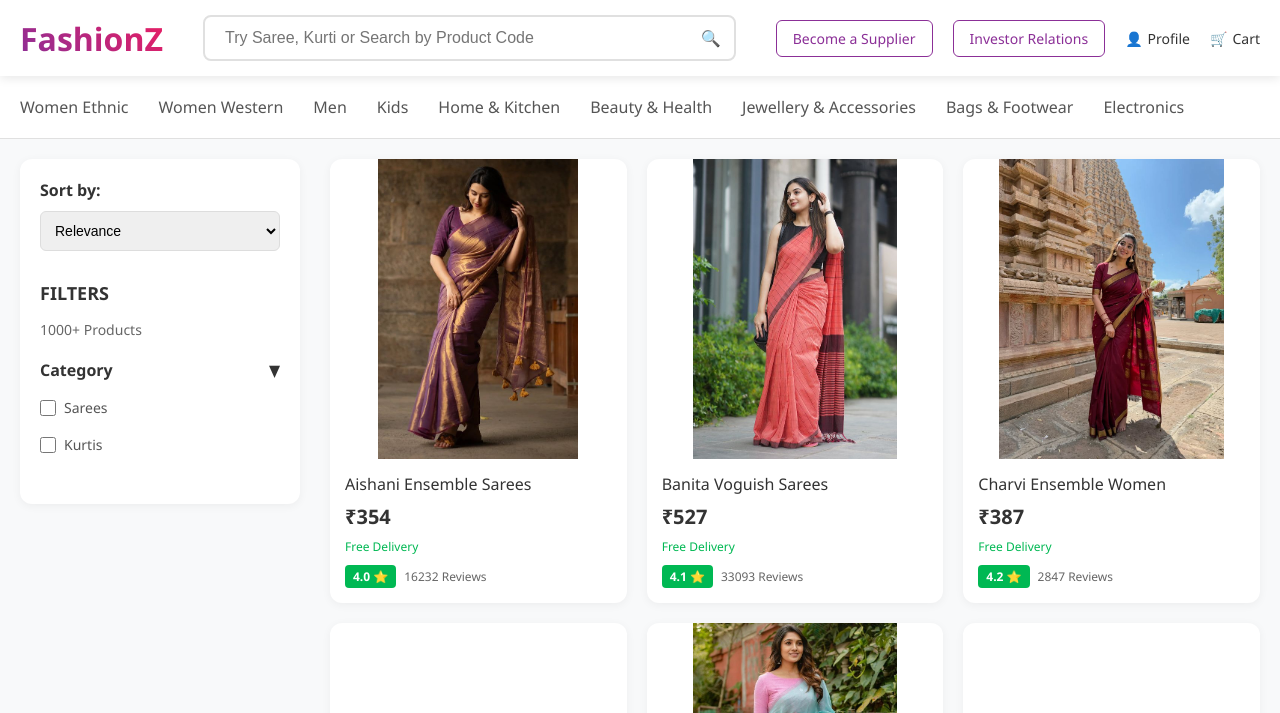
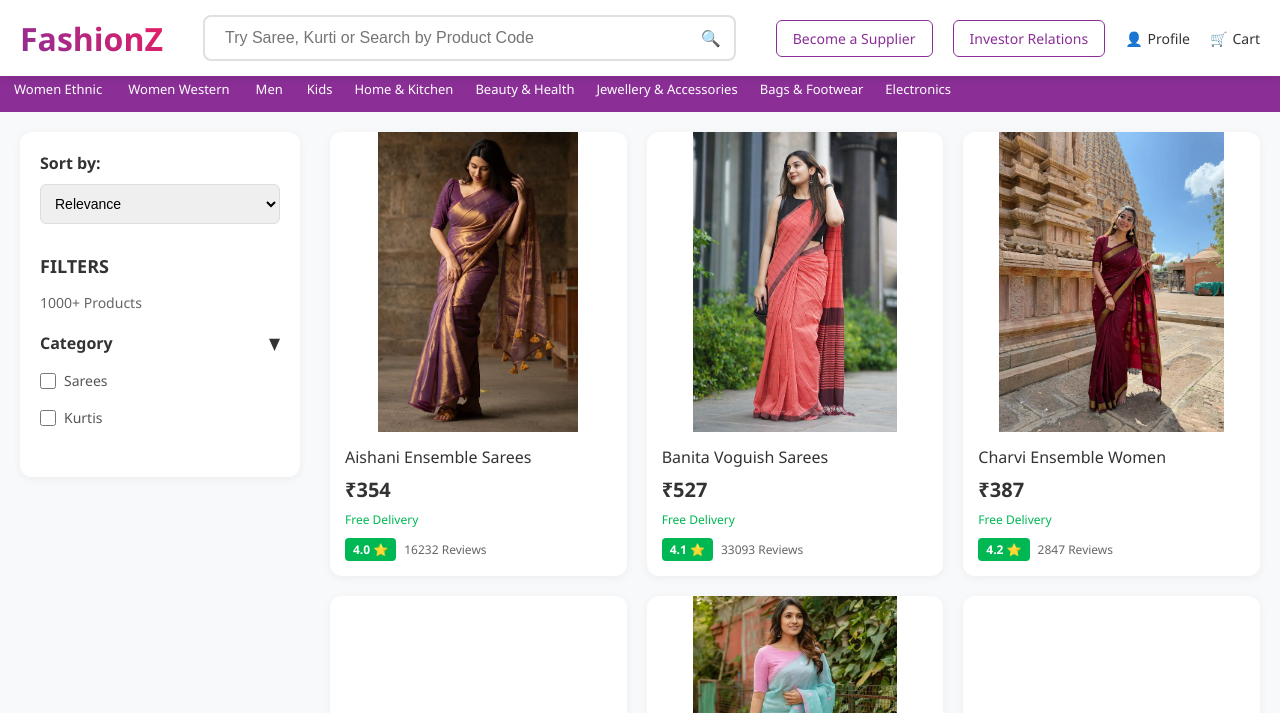
Before and after one commit to AISHWARYA83-m/FashionZ, a plain HTML site: page Women ethnic.html in a window 1280 px wide. Shown: the top 713 px of the page. Drawn offline with Linux system fonts and the light colour scheme.

Commit message:
Update Women ethnic.html

```diff
--- a/Women ethnic.html
+++ b/Women ethnic.html
@@ -106,35 +106,47 @@
 
         /* Navigation */
         .nav-bar {
-            background: white;
-            padding: 12px 0;
-            border-bottom: 1px solid #e0e0e0;
+            background: #8B2F97 !important;
+            padding: 4px 0 !important;
+            border-bottom: none !important;
+            min-height: 36px;
         }
 
         .nav-container {
             max-width: 1400px;
             margin: 0 auto;
-            padding: 0 20px;
+            padding: 0 10px;
         }
 
         .nav-menu {
             display: flex;
             list-style: none;
-            gap: 30px;
+            gap: 18px;
             overflow-x: auto;
+            font-size: 13px;
+            min-height: 28px;
         }
 
-        .nav-menu li {
-            cursor: pointer;
+        .nav-menu li,
+        .nav-menu li a {
+            color: #fff !important;
             font-weight: 500;
-            color: #555;
-            white-space: nowrap;
-            padding: 8px 0;
-            transition: color 0.3s ease;
+            text-decoration: none;
+            padding: 0 2px;
+            transition: none;
+            background: none;
         }
 
-        .nav-menu li:hover {
-            color: #8B2F97;
+        .nav-menu li.active,
+        .nav-menu li.active a {
+            border-bottom: 2px solid #fff;
+            color: #fff !important;
+        }
+
+        .nav-menu li:hover,
+        .nav-menu li a:hover {
+            color: #fff !important;
+            background: none;
         }
 
         /* Main Content */
@@ -397,7 +409,7 @@
             <ul class="nav-menu">
                 <li><a href="womenethnic.html" style="text-decoration:none; color:inherit;">Women Ethnic</a></li>
                 <li><a href="womenwestern.html" style="text-decoration:none; color:inherit;">Women Western</a></li>
-                <li><a href="men.html" style="text-decoration:none; color:inherit;">Men</a></li>
+                <li><a href="menwear.html" style="text-decoration:none; color:inherit;">Men</a></li>
                 <li>Kids</li>
                 <li>Home & Kitchen</li>
                 <li>Beauty & Health</li>
```
